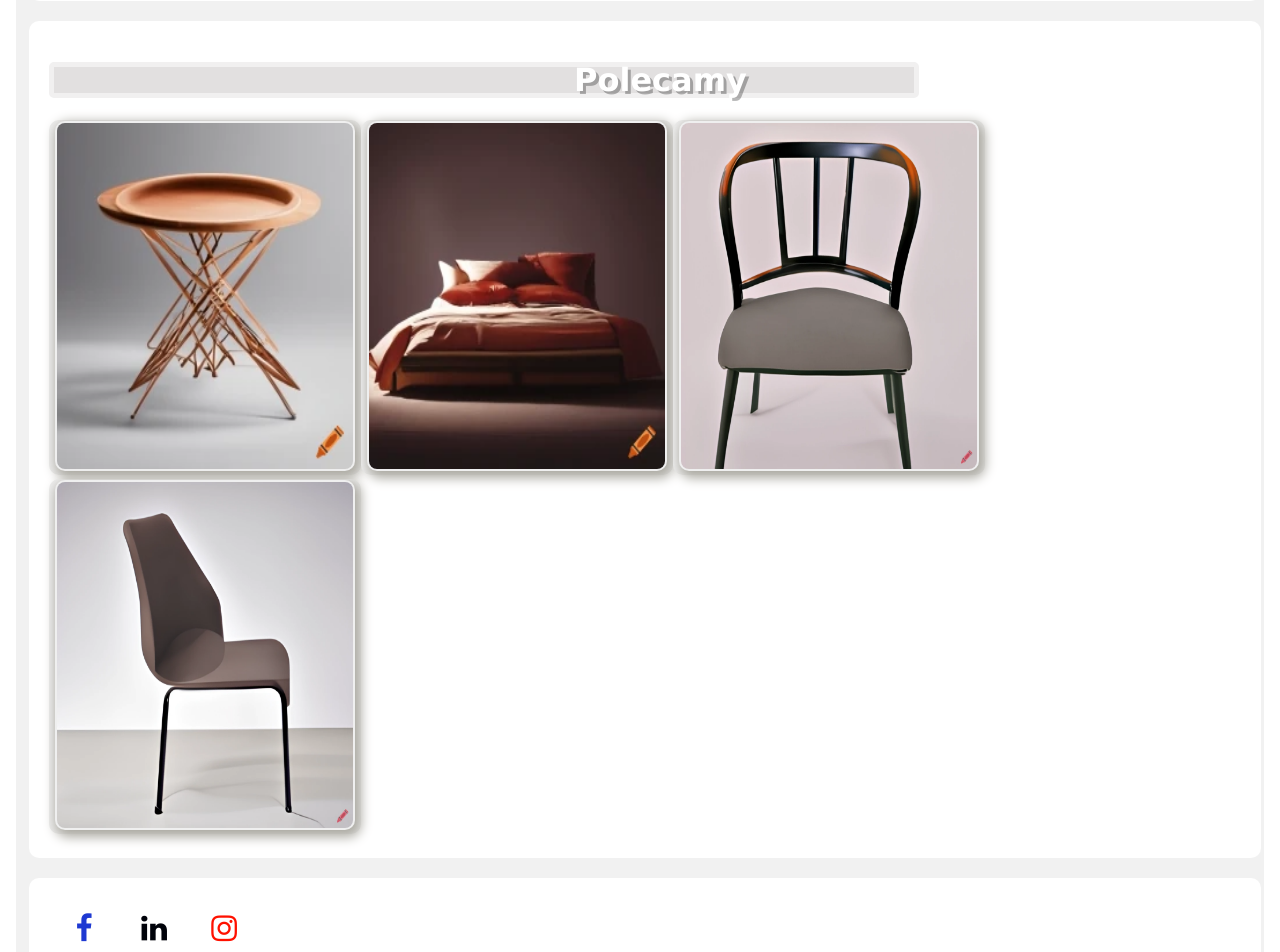
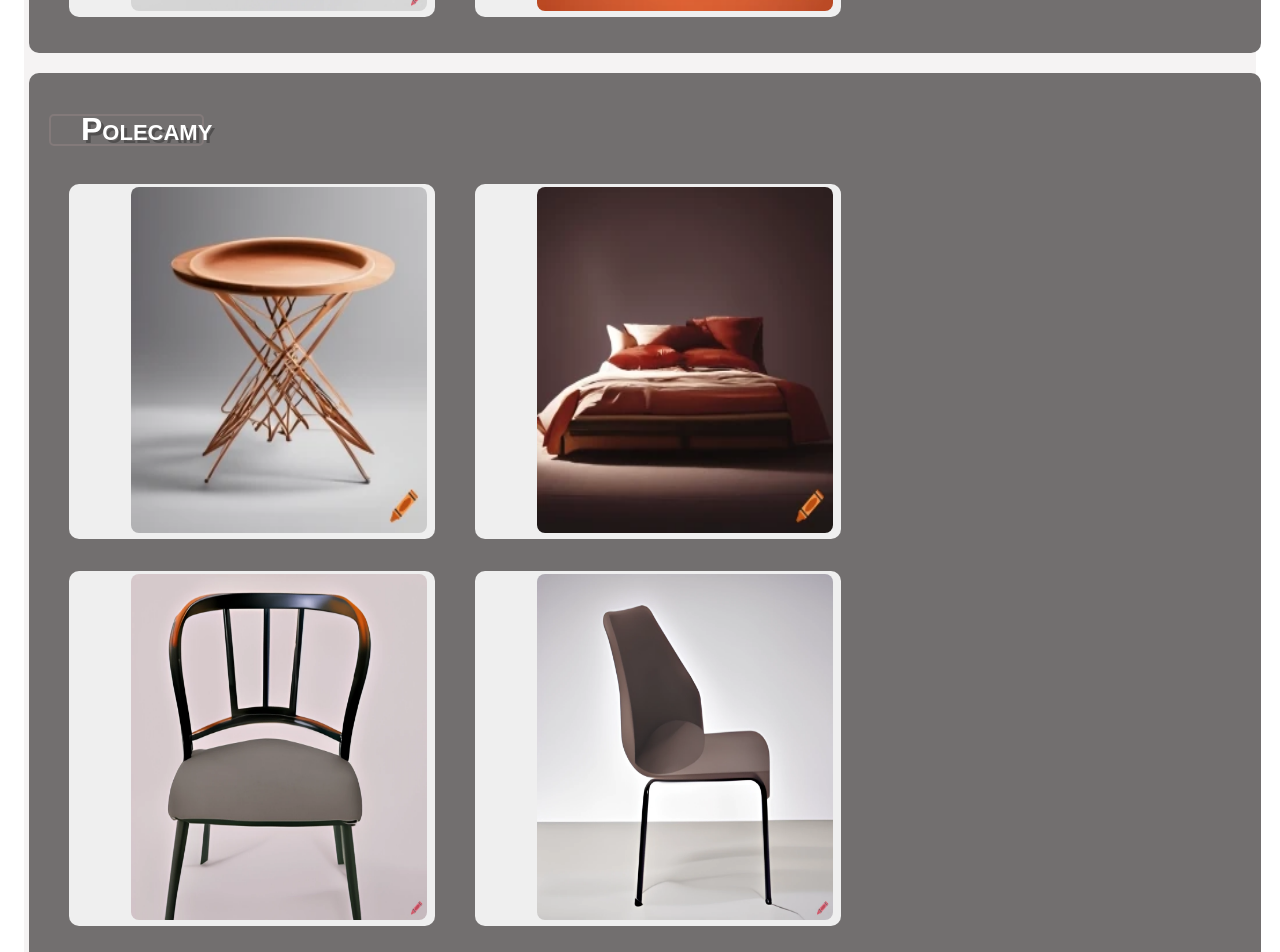
Before and after one commit to JanJezewski/shopCenter, an Angular app: page / in a window 1280 px wide. Shown: the part 1080-2032 px from the top of the page. Built offline with nearby package versions, Linux system fonts and the light colour scheme.

Commit message:
refactor website

```diff
--- a/src/app/app.component.css
+++ b/src/app/app.component.css
@@ -3,7 +3,7 @@
   border-radius: 10px;
 }
 body {
-    background: #f1f1f1;
+
     line-height: 26px;
   }
 
@@ -72,7 +72,7 @@ div {
 
   /* Add a card effect for articles */
   .card {
-    background-color: white;
+    background-color: rgb(250, 250, 250);
     padding: 20px;
     margin-top: 20px;
     }
--- a/src/app/app.component.html
+++ b/src/app/app.component.html
@@ -8,6 +8,7 @@
   <link rel="stylesheet" href="https://cdnjs.cloudflare.com/ajax/libs/font-awesome/4.7.0/css/font-awesome.min.css">
 </head>
 <body>
+
   <app-logo></app-logo>
   <app-navbar></app-navbar>
   <app-home-page></app-home-page>
--- a/src/app/home-page/home-page.component.css
+++ b/src/app/home-page/home-page.component.css
@@ -3,12 +3,12 @@
     border-radius: 10px;
   }
   body {
-      background: #f1f1f1;
+      background: #f5f3f3;
       line-height: 26px;
     }
 
     p {
-      font-family: verdana;
+      font-family: "Audiowide", sans-serif;
       font-size: 20px;
     }
 
@@ -18,18 +18,22 @@
   }
     .p1{
       color: #ffffff;
-      background-color: rgb(226, 224, 224);
+      background-color: rgb(114, 111, 111);
       border-radius: 5px;
 
-      border: 5px solid rgb(241, 240, 240);
-      width: 73%;
-      font-family: verdana;
+      border: 2px solid rgb(131, 122, 122);
+      height: 32px;
+      width: 13%;
+      font-family: "Audiowide", sans-serif;
+      font-variant: small-caps;
+      text-transform: capitalize;
       text-shadow: 3px 3px #00000049;
-      padding-left: 520px;
+      padding-left: 30px;
     }
 
     p {
-      font-family: verdana;
+      font-family: "Audiowide", sans-serif;
+
       font-size: 20px;
     }
     /* Create two unequal columns that floats next to each other */
@@ -46,10 +50,7 @@
       width: 100%;
       height: 350px;
       padding: 2px;
-      border-radius: 10px;
-      -webkit-box-shadow: 3px 4px 12px 3px rgba(171,169,161,1);
-      -moz-box-shadow: 3px 4px 12px 3px rgba(171,169,161,1);
-      box-shadow: 3px 4px 12px 3px rgba(171,169,161,1);
+
     }
 
 
@@ -58,7 +59,7 @@
     /* Add a card effect for articles */
     .card {
       width: 100%;
-      background-color: white;
+      background-color: rgb(114, 111, 111);
       margin: 15px 5px;
       padding: 20px;
       margin-top: 20px;
@@ -90,7 +91,7 @@
         .button {
           background-color: #4CAF50; /* Green */
           border: none;
-          color: white;
+          color: rgb(160, 139, 139);
           padding: 15px 32px;
           text-align: center;
           text-decoration: none;
@@ -98,11 +99,16 @@
           font-size: 16px;
           margin: 4px 2px;
           cursor: pointer;
+
         }
 
         .button2 {
 
+          margin: 16px 20px ;
           border: 0px ;
+
+          padding-left: 60px;
+
         }
         .button2:hover {
           -webkit-box-shadow: 10px 10px 40px -3px rgba(0,0,0,0.75);
@@ -137,15 +143,16 @@
           }
 
         .fa-instagram {
-          color: rgb(255, 17, 0);
+          color: rgb(255, 255, 255);
+
 
         }
         .fa-facebook {
-          color: rgb(30, 57, 210);
+          color: rgb(177, 177, 177);
 
         }
 
         .fa-linkedin {
-          color: rgb(0, 2, 10);
+          color: rgb(134, 134, 134);
 
         }
--- a/src/app/logo/logo.component.css
+++ b/src/app/logo/logo.component.css
@@ -13,6 +13,8 @@ p {
     position: relative;
     text-shadow: 3px 3px #00000049;
     font-family: "Audiowide", sans-serif;
+    font-variant: small-caps;
+    text-transform: capitalize;
     font-size: 70px;
     padding-left: 720px;
 
--- a/src/app/navbar/navbar.component.css
+++ b/src/app/navbar/navbar.component.css
@@ -1,6 +1,6 @@
 .navbar {
     overflow: hidden;
-    background-image: linear-gradient(to right, rgb(88, 248, 155) ,rgb(196, 71, 154));
+    background-color: rgb(73, 72, 72);
     font-family: Arial, Helvetica, sans-serif;
     border-radius: 10px;
     -webkit-box-shadow: 3px 7px 8px 3px rgba(150,149,145,0.25);
```
Also changed, not shown: todo.txt.
